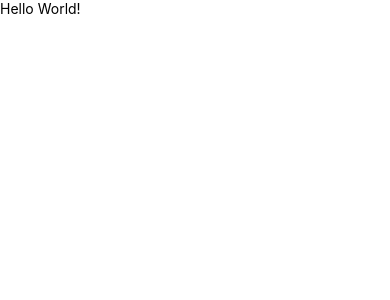
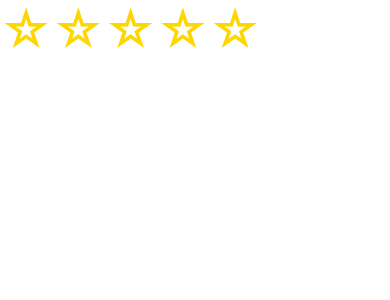
Before and after one commit to kshitijkhowal/practice, a React Native app: screen / in a window 390 px wide. Shown: the top 300 px of the page. Built offline with nearby package versions, Linux system fonts and the light colour scheme.

Commit message:
star rating component simple

```diff
--- a/App.tsx
+++ b/App.tsx
@@ -5,11 +5,12 @@
  * @format
  */
 
-import { StatusBar, StyleSheet, Text, useColorScheme } from 'react-native';
+import { StatusBar, StyleSheet, useColorScheme } from 'react-native';
 import {
   SafeAreaProvider,
   SafeAreaView,
 } from 'react-native-safe-area-context';
+import DemoScreen from './src/screens/DemoScreen';
 
 function App() {
   const isDarkMode = useColorScheme() === 'dark';
@@ -26,7 +27,7 @@ function AppContent() {
 
   return (
     <SafeAreaView style={styles.container}>
-      <Text>Hello World!</Text>
+      <DemoScreen/>
     </SafeAreaView>
   );
 }
--- /dev/null
+++ b/src/components/StarRatingComponent.tsx
@@ -0,0 +1,45 @@
+import React from "react";
+import { Pressable, StyleSheet, Text, View } from "react-native";
+
+interface StarRatingProps {
+  stars: number;
+  value: number;
+  setValue: (value: number) => void; // More flexible type than Dispatch
+}
+
+const StarRatingComponent = ({ stars, value, setValue }: StarRatingProps) => {
+  // Create an array [1, 2, ..., stars] declaratively
+  const starArray = Array.from({ length: stars }, (_, i) => i + 1);
+
+  return (
+    <View style={styles.container}>
+      {starArray.map((item) => {
+        const isFilled = value >= item;
+
+        return (
+          <Pressable
+            key={item}
+            onPress={() => setValue(item)}
+            accessibilityRole="button"
+            accessibilityLabel={`${item} out of ${stars} stars`}
+            accessibilityState={{ selected: isFilled }}
+          >
+            <Text style={styles.star}>{isFilled ? "★" : "☆"}</Text>
+          </Pressable>
+        );
+      })}
+    </View>
+  );
+};
+
+const styles = StyleSheet.create({
+  container: {
+    flexDirection: "row", // Replaces horizontal flatlist behavior
+  },
+  star: {
+    fontSize: 50,
+    color: "#FFD700", // Standard gold/yellow color for stars
+  },
+});
+
+export default StarRatingComponent;
--- /dev/null
+++ b/src/screens/DemoScreen.tsx
@@ -0,0 +1,26 @@
+/* eslint-disable @typescript-eslint/no-unused-vars */
+import { View } from "react-native"
+import StarRatingComponent from "../components/StarRatingComponent"
+import { useEffect, useState } from "react"
+
+
+const DemoScreen = () => {
+
+    const [starRating, setStarRating] = useState<number>(0)
+
+    useEffect(() => {
+        console.log(starRating)
+    },[starRating])
+
+    return (
+        <View>
+            <StarRatingComponent
+                stars={5}
+                value={starRating}
+                setValue={setStarRating}
+            />
+        </View>
+    )
+}
+
+export default DemoScreen
```
